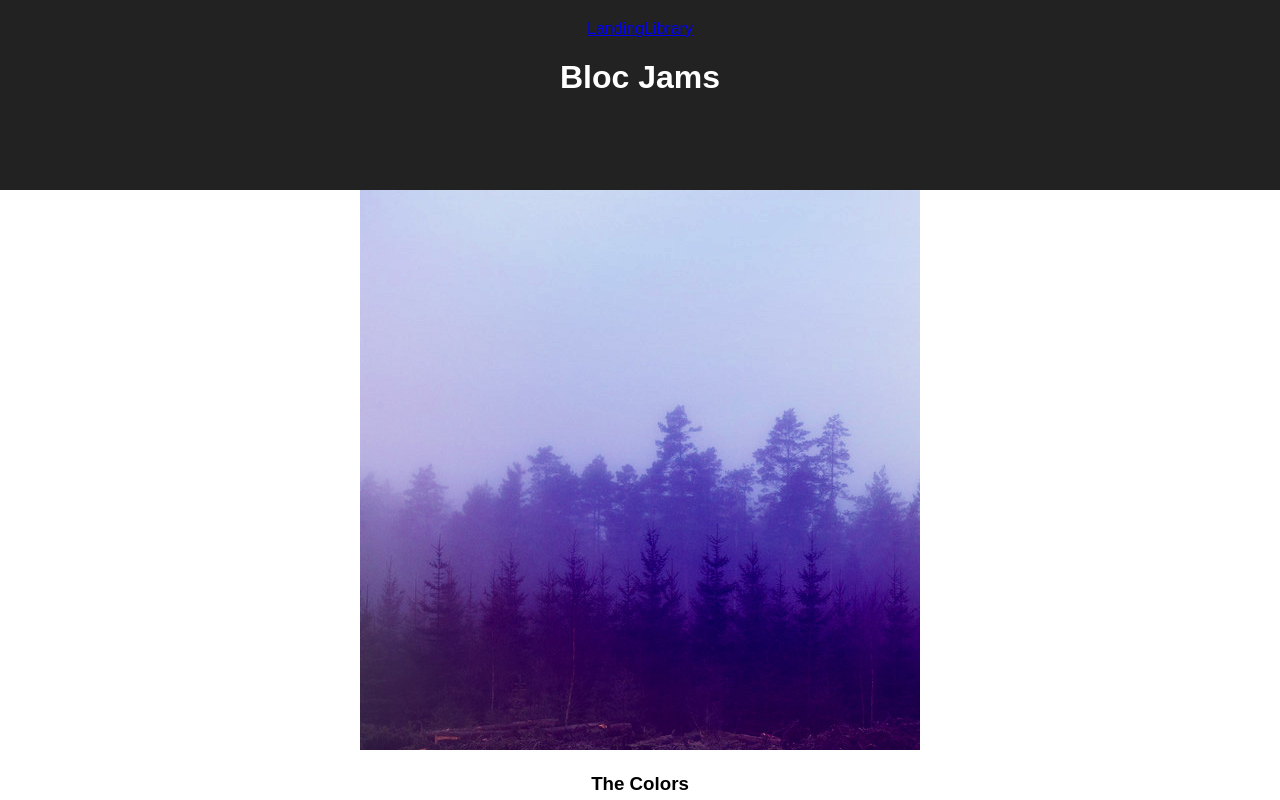
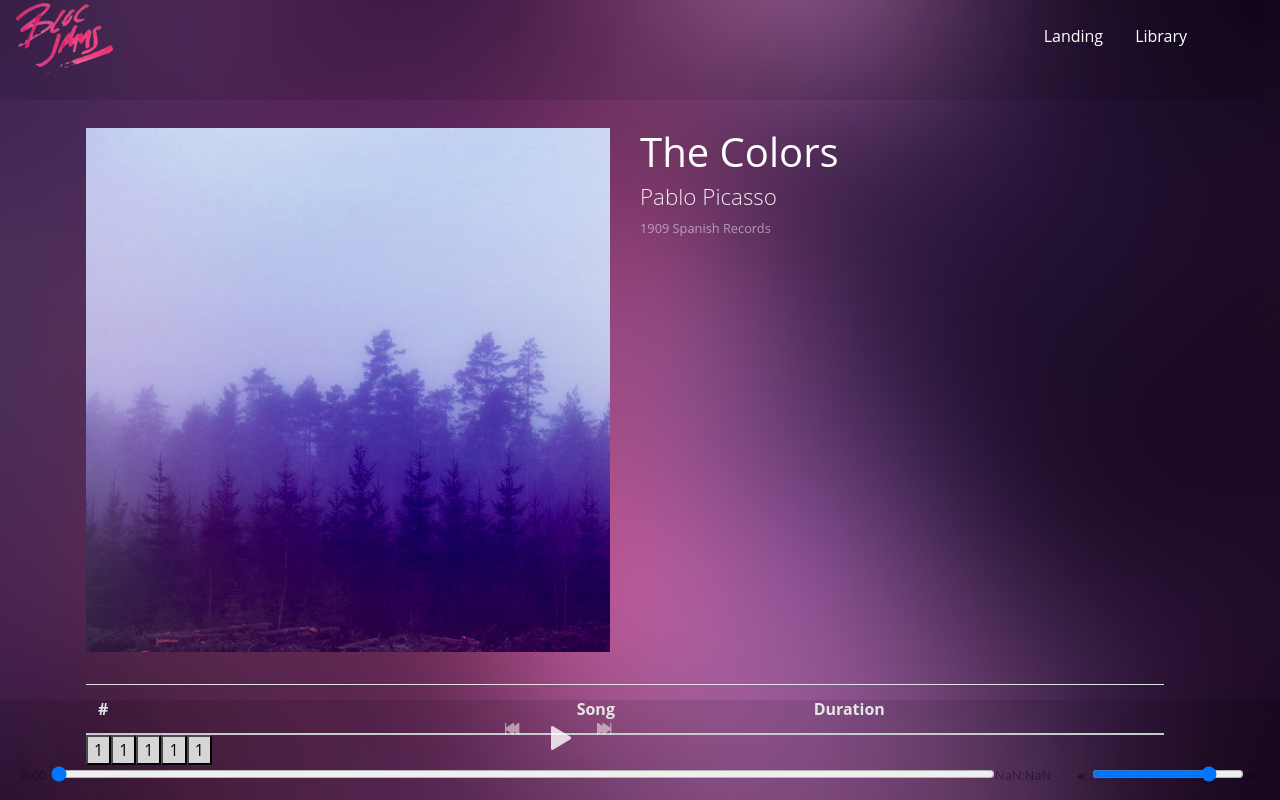
Before and after one commit to lassiter/bloc-jams-react, a React (Create React App) app: page /album/the-colors in a window 1280 px wide. Shown: the top 800 px of the page. Built offline with nearby package versions, Linux system fonts and the light colour scheme.

Commit message:
cp on styling

```diff
--- a/package.json
+++ b/package.json
@@ -3,10 +3,12 @@
   "version": "0.1.0",
   "private": true,
   "dependencies": {
+    "bootstrap": "^4.0.0-beta.3",
     "react": "^16.2.0",
     "react-dom": "^16.2.0",
     "react-router-dom": "^4.2.2",
-    "react-scripts": "1.0.17"
+    "react-scripts": "1.0.17",
+    "reactstrap": "^5.0.0-alpha.4"
   },
   "scripts": {
     "start": "react-scripts start",
--- a/public/index.html
+++ b/public/index.html
@@ -9,7 +9,7 @@
       homescreen on Android. See https://developers.google.com/web/fundamentals/engage-and-retain/web-app-manifest/
     -->
     <link rel="manifest" href="%PUBLIC_URL%/manifest.json">
-    <link rel="shortcut icon" href="%PUBLIC_URL%/favicon.ico">
+    <!-- <link rel="shortcut icon" href="%PUBLIC_URL%/favicon.ico"> -->
     <link rel="stylesheet" href="http://code.ionicframework.com/ionicons/2.0.1/css/ionicons.min.css">
     <!--
       Notice the use of %PUBLIC_URL% in the tags above.
--- a/src/App.css
+++ b/src/App.css
@@ -1,28 +1,170 @@
-.App {
-  text-align: center;
+.app {
+  max-width: 800px;
+}
+html {
+  font-size: 16px;
 }
 
-.App-logo {
-  animation: App-logo-spin infinite 20s linear;
-  height: 80px;
+body {
+  background-image: url(/assets/images/blurred_backgrounds/blur_bg_3.jpg);
+  background-repeat: no-repeat;
+  background-attachment: fixed;
+  background-position: center center;
+  background-size: cover;
+  color: white;
+  font-family: 'Open Sans', sans-serif;
 }
 
-.App-header {
-  background-color: #222;
-  height: 150px;
-  padding: 20px;
-  color: white;
+header {
+  background: hsla(0, 0%, 0%, 0.1);
+  top: 0;
+  left: 0;
+  height: 100px;
+  width: 100%;
+  position: absolute;
 }
 
-.App-title {
-  font-size: 1.5em;
+nav {
+  padding: 1rem 2rem;
+}
+.nav-links {
+  float: right;
+}
+.nav-link {color: hsla(0, 0%, 100%, 1);}
+
+nav img {
+  height: 50px;
 }
 
-.App-intro {
-  font-size: large;
+main {
+  width: 100%;
+  margin-left: 4rem;
+  margin-right: 4rem;
+  margin-top: 8rem;
+  margin-bottom: 6rem;
+  padding: 0 1rem;
+  box-sizing: border-box;
 }
 
-@keyframes App-logo-spin {
-  from { transform: rotate(0deg); }
-  to { transform: rotate(360deg); }
+#album-info {
+  overflow: hidden;
 }
+
+#album-cover-art {
+  float: left;
+  display: block;
+  height: 50%;
+  width: 50%;
+  margin-bottom: 2rem;
+}
+
+#album-title {
+  font-size: 2.5rem;
+  margin: 0;
+}
+
+h2.artist {
+  font-weight: 100;
+  font-size: 1.4rem;
+  margin: 0.5rem 0;
+  opacity: 0.9;
+}
+
+#release-info {
+  opacity: 0.5;
+  font-size: 0.8rem;
+}
+.album {
+  width: 100%;
+  margin-left: auto;
+  margin-right: auto;
+}
+
+/* tr {
+  border-bottom: 1px solid hsla(0, 0%, 100%, 0.1);
+  background: hsla(0, 0%, 0%, 0.01);
+  transition: all 0.2s ease;
+}
+
+tr:focus {
+  outline: aliceblue;
+}
+
+tr:hover .ion-play,
+tr.playing .ion-pause,
+tr.paused .ion-play {
+  display: block;
+}
+
+tr .ion-play,
+tr .ion-pause,
+tr:hover .song-number,
+tr.playing .ion-play,
+tr.playing .song-number,
+tr.paused .ion-pause,
+tr.paused .song-number {
+  display: none;
+}
+
+tr:hover {
+  background: hsla(0, 0%, 0%, 0.05);
+  cursor: pointer;
+}
+
+tr.playing {
+  background: hsla(0, 0%, 0%, 0.1);
+}
+
+tr:hover .song-title {
+  color: hsla(0, 0%, 100%, 1);
+}
+
+tr:last-child {
+  border: none;
+}
+
+td {
+  padding: 0.75rem;
+}
+
+tr button {
+  border: none;
+  background: none;
+  color: white;
+  cursor: pointer;
+  padding: 0;
+}
+
+tr button:focus {
+  outline: none;
+  text-shadow: 2px 4px 3px hsla(0,0%,0%,0.25);
+}
+
+tr button:focus .song-number {
+  display: none;
+}
+tr button:focus .ion-play {
+  display: block;
+}
+
+tr.playing button:focus .song-number,
+tr.playing button:focus .ion-play {
+  display: none;
+}
+tr.playing button:focus .ion-pause {
+  display: block;
+}
+
+
+.song-number {
+  color: hsla(0, 0%, 100%, 0.66);
+}
+
+.song-title {
+  color: hsla(0, 0%, 100%, 0.9);
+}
+
+.song-duration {
+  color: hsla(0, 0%, 100%, 0.5);
+  text-align: right;
+} */
--- a/src/App.js
+++ b/src/App.js
@@ -1,6 +1,8 @@
 import React, { Component } from 'react';
 import { Route, Link } from 'react-router-dom';
-import './App.css';
+import 'bootstrap/dist/css/bootstrap.css';
+import './App.css'
+import { Container, Row, Col, Nav, NavItem, NavLink } from 'reactstrap';
 import Landing from './components/Landing';
 import Library from './components/Library';
 import Album from './components/Album';
@@ -8,20 +10,30 @@ import Album from './components/Album';
 class App extends Component {
   render() {
     return (
-      <div className="App">
-        <header className="App-header">
-        <nav>
-          <Link to='/'>Landing</Link>
-          <Link to='/library'>Library</Link>
-        </nav>
-          <h1>Bloc Jams</h1>
-        </header>
-        <main>
-          <Route exact path="/" component={Landing} />
-          <Route path="/library" component={Library} />
-          <Route path="/album/:slug" component={Album} />
-        </main>
-      </div>
+      <Container>
+        <div className="App">
+        <Row tag="header" className="container-fluid">
+          <Col>
+            <img alt="Bloc Jams" src="/assets/images/bloc_jams_logo.png" />
+          </Col>
+          <Col>
+            <Nav tag="nav" className="nav-links">
+              <NavItem>
+                <NavLink tag={Link} to='/'>Landing</NavLink>
+              </NavItem>
+              <NavItem>
+                <NavLink tag={Link} to='/library'>Library</NavLink>
+              </NavItem>
+            </Nav>
+          </Col>
+        </Row>
+        <Row tag="main">
+            <Route exact path="/" component={Landing} />
+            <Route path="/library" component={Library} />
+            <Route path="/album/:slug" component={Album} />
+        </Row>
+        </div>
+      </Container>
     );
   }
 }
--- a/src/components/Album.js
+++ b/src/components/Album.js
@@ -1,6 +1,8 @@
 import React, { Component } from 'react';
 import albumData from './../data/albums';
+import SongList from './SongList';
 import PlayerBar from './PlayerBar';
+import { Table, Row, Col } from 'reactstrap';
 
 class Album extends Component {
   constructor(props) {
@@ -110,36 +112,21 @@ class Album extends Component {
   render() {
     return (
       <section className="album">
-        <section id="album-info">
-        <img id="album-cover-art" src={this.state.album.albumCover} />
-        <div className="album-details">
-          <h1 id="album-title">{this.state.album.title}</h1>
-          <h2 className="artist">{this.state.album.artist}</h2>
-          <div id="release-info">{this.state.album.releaseInfo}</div>
-        </div>
-        </section>
-        <table id="song-list">
-         <colgroup>
-           <col id="song-number-column" />
-           <col id="song-title-column" />
-           <col id="song-duration-column" />
-          </colgroup>
-          <tbody>
-          {this.state.album.songs.map((song, index) =>
-            <tr className="song" key={index} onClick={() => this.handleSongClick(song)}>
-              <td>
-                <button>
-                  <span className="song-number">{index + 1}</span>
-                  <span className="ion-play"></span>
-                  <span className="ion-pause"></span>
-                </button>
-              </td>
-              <td>{song.title}</td>
-              <td>{this.formatTime(song.duration)}</td>
-            </tr>
-          )}
-          </tbody>
-         </table>
+        <Row tag="section" id="album-info">
+          <Col xs="6" tag="img" id="album-cover-art" src={this.state.album.albumCover} />
+          <Col xs="6" className="album-details">
+            <h1 id="album-title">{this.state.album.title}</h1>
+            <h2 className="artist">{this.state.album.artist}</h2>
+            <div id="release-info">{this.state.album.releaseInfo}</div>
+          </Col>
+        </Row>
+          <SongList
+           album={this.state.album}
+           isPlaying={this.state.isPlaying}
+           currentSong={this.state.currentSong}
+           formatTime={(t) => this.formatTime(t)}
+           handleSongClick={() => this.handleSongClick(this.state.currentSong)}
+          />
          <PlayerBar
           isPlaying={this.state.isPlaying}
           currentSong={this.state.currentSong}
--- /dev/null
+++ b/src/components/PlayerBar.css
@@ -0,0 +1,87 @@
+.player-bar {
+  background: hsla(0, 0%, 0%, 0.1);
+  bottom: 0;
+  left: 0;
+  height: 100px;
+  position: fixed;
+}
+#time-control {
+  margin: 0.5rem auto;
+  /* max-width: 640px; */
+  width: 80%;
+}
+#volume-control {
+  margin: 0.5rem auto;
+  float:right;
+  width: 15%;
+}
+
+#time-control input {
+  float: left;
+  width: calc(100% - 80px);
+}
+
+#time-control div,
+#volume-control div {
+  font-size: 0.8rem;
+  color: hsla(0, 0%, 0%, 0.4);
+  width: 35px;
+  display: block;
+  float: left;
+  text-align: center;
+}
+
+#volume-control div {
+  font-size: 0.9rem;
+  width: 20px;
+}
+
+#volume-control input {
+  float: left;
+  width: calc(100% - 40px);
+}
+
+#buttons {
+  width: 300px;
+  margin: auto;
+  text-align: center;
+}
+
+#buttons button {
+  border: none;
+  background: none;
+  color: white;
+  font-size: 1.2rem;
+  color: hsla(0, 0%, 100%, 0.5);
+  transition: all 0.2s ease;
+  cursor: pointer;
+}
+
+#buttons button:hover, #buttons button:focus {
+  outline: none;
+  color: hsla(0, 0%, 100%, 1);
+  text-shadow: 2px 4px 3px hsla(0,0%,0%,0.25);
+}
+
+#buttons #play-pause {
+  color: hsla(0, 0%, 100%, 0.8);
+  font-size: 2rem;
+  margin: 0.5rem 1rem 0;
+  transform: translateY(0.3rem);
+}
+
+#buttons #play-pause:hover {
+  color: hsla(0, 0%, 100%, 1);
+}
+
+#play-pause .ion-pause {
+  display: none;
+}
+
+#play-pause[playState="playing"] .ion-pause {
+  display: block;
+}
+
+#play-pause[playState="playing"] .ion-play {
+  display: none;
+}
--- a/src/components/PlayerBar.js
+++ b/src/components/PlayerBar.js
@@ -1,20 +1,23 @@
 import React, { Component } from 'react';
+import './PlayerBar.css';
+import {Row, Col} from 'reactstrap';
 
 class PlayerBar extends Component {
   render() {
     return (
-      <section className="player-bar">
-        <section id="buttons">
-          <button id="previous" onClick={this.props.handlePrevClick}>
+      <section className="player-bar container-fluid">
+        <Row tag="section" id="buttons">
+          <Col xs="1" tag="button" id="previous" onClick={this.props.handlePrevClick}>
             <span className="ion-skip-backward"></span>
-          </button>
-          <button id="play-pause" onClick={this.props.handleSongClick}>
+          </Col>
+          <Col xs="1" tag="button" id="play-pause" onClick={this.props.handleSongClick}>
             <span className={this.props.isPlaying ? 'ion-pause' : 'ion-play'}></span>
-          </button>
-          <button id="next" onClick={this.props.handleNextClick}>
+          </Col>
+          <Col xs="1" tag="button" id="next" onClick={this.props.handleNextClick}>
             <span className="ion-skip-forward"></span>
-          </button>
-        </section>
+          </Col>
+        </Row>
+        <Row>
           <section id="time-control">
             <div className="current-time">{this.props.formatTime(this.props.currentTime)}</div>
             <input
@@ -41,6 +44,7 @@ class PlayerBar extends Component {
              />
             <div className="icon ion-volume-high"></div>
           </section>
+        </Row>
       </section>
     );
   }
--- /dev/null
+++ b/src/components/SongList.js
@@ -0,0 +1,65 @@
+import React, { Component } from 'react';
+import albumData from './../data/albums';
+import { Table, Row, Col } from 'reactstrap';
+
+class SongList extends Component {
+  constructor(props) {
+  super(props);
+  }
+  render() {
+    return (
+        <Table id="song-list">
+          <thead>
+            <tr>
+              <th id="song-number-column" >#</th>
+              <th id="song-title-column">Song</th>
+              <th id="song-duration-column">Duration</th>
+            </tr>
+          </thead>
+          <tbody>
+          {this.props.album.songs.map((song, index) =>
+              <SongItem
+                key={index}
+                song={this.props.album.song}
+                isPlaying={this.props.isPlaying}
+                currentSong={this.props.currentSong}
+                formatTime={(t) => this.formatTime(t)}
+                handleSongClick={() => this.handleSongClick(this.state.currentSong)}
+              />
+          )}
+          </tbody>
+        </Table>
+    );
+  }
+}
+
+function SongItem(props){
+  let index = null;
+  return (<button>{index + 1}</button>);
+}
+
+function SongNumber(props){
+  let index = null;
+  return (
+    <button>
+      <span className="song-number"> {index + 1}</span>
+    </button>
+  );
+}
+
+function IonPause(props){
+  return (
+    <button>
+      <span className="ion-pause"></span>
+    </button>
+  );
+}
+
+function IonPlay(props){
+  return (
+    <button>
+      <span className="ion-play"></span>
+    </button>
+  );
+}
+export default SongList;
--- a/src/data/albums.js
+++ b/src/data/albums.js
@@ -5,11 +5,11 @@ export default [{
   albumCover: '/assets/images/album_covers/01.jpg',
   slug: 'the-colors',
   songs: [
-      { title: 'Blue', duration: '161.71', audioSrc: '/assets/music/blue.mp3' },
-      { title: 'Green', duration: '103.96', audioSrc: '/assets/music/green.mp3' },
-      { title: 'Red', duration: '268.45', audioSrc: '/assets/music/red.mp3' },
-      { title: 'Pink', duration: '153.14', audioSrc: '/assets/music/pink.mp3' },
-      { title: 'Magenta', duration: '374.22', audioSrc: '/assets/music/magenta.mp3' }
+      { title: 'Blue', duration: 161.71, audioSrc: '/assets/music/blue.mp3' },
+      { title: 'Green', duration: 103.96, audioSrc: '/assets/music/green.mp3' },
+      { title: 'Red', duration: 268.45, audioSrc: '/assets/music/red.mp3' },
+      { title: 'Pink', duration: 153.14, audioSrc: '/assets/music/pink.mp3' },
+      { title: 'Magenta', duration: 374.22, audioSrc: '/assets/music/magenta.mp3' }
   ]
 }, {
     title: 'The Telephone',
@@ -18,10 +18,10 @@ export default [{
     albumCover: '/assets/images/album_covers/02.jpg',
     slug: 'the-telephone',
     songs: [
-      { title: 'Blue', duration: '161.71', audioSrc: '/assets/music/blue.mp3' },
-      { title: 'Green', duration: '103.96', audioSrc: '/assets/music/green.mp3' },
-      { title: 'Red', duration: '268.45', audioSrc: '/assets/music/red.mp3' },
-      { title: 'Pink', duration: '153.14', audioSrc: '/assets/music/pink.mp3' },
-      { title: 'Magenta', duration: '374.22', audioSrc: '/assets/music/magenta.mp3' }
+      { title: 'Blue', duration: 161.71, audioSrc: '/assets/music/blue.mp3' },
+      { title: 'Green', duration: 103.96, audioSrc: '/assets/music/green.mp3' },
+      { title: 'Red', duration: 268.45, audioSrc: '/assets/music/red.mp3' },
+      { title: 'Pink', duration: 153.14, audioSrc: '/assets/music/pink.mp3' },
+      { title: 'Magenta', duration: 374.22, audioSrc: '/assets/music/magenta.mp3' }
     ]
 }];
--- a/src/index.js
+++ b/src/index.js
@@ -1,13 +1,12 @@
 import React from 'react';
 import ReactDOM from 'react-dom';
 import { BrowserRouter } from 'react-router-dom';
-import './index.css';
 import App from './App';
 import registerServiceWorker from './registerServiceWorker';
 
 ReactDOM.render(
   <BrowserRouter>
-    <App />
+      <App />
   </BrowserRouter>
   , document.getElementById('root')
 );
```
Also changed, not shown: src/components/SongItem.js (added, +69 -0 lines), 2 other files (tests, documents, lock files or other folders). Lines whose indentation alone changed are shown as unchanged.
